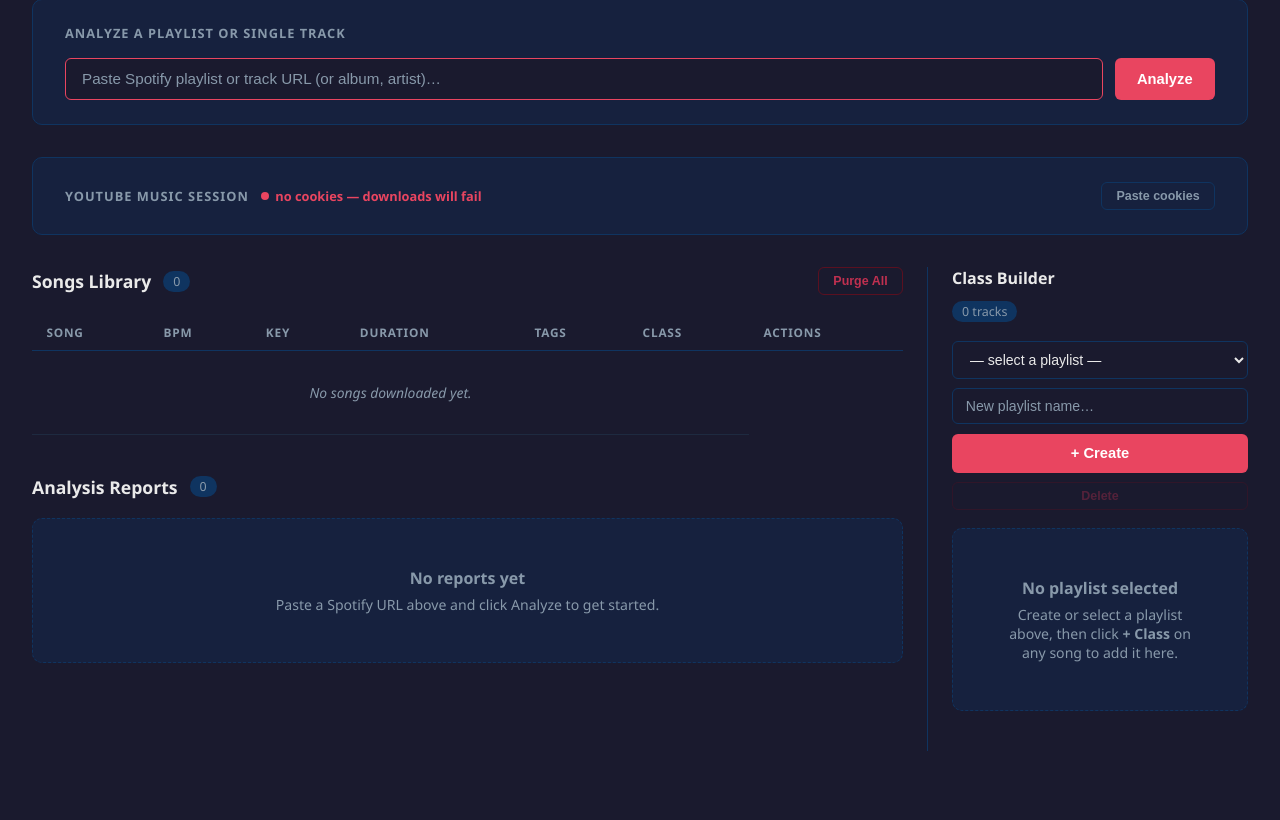
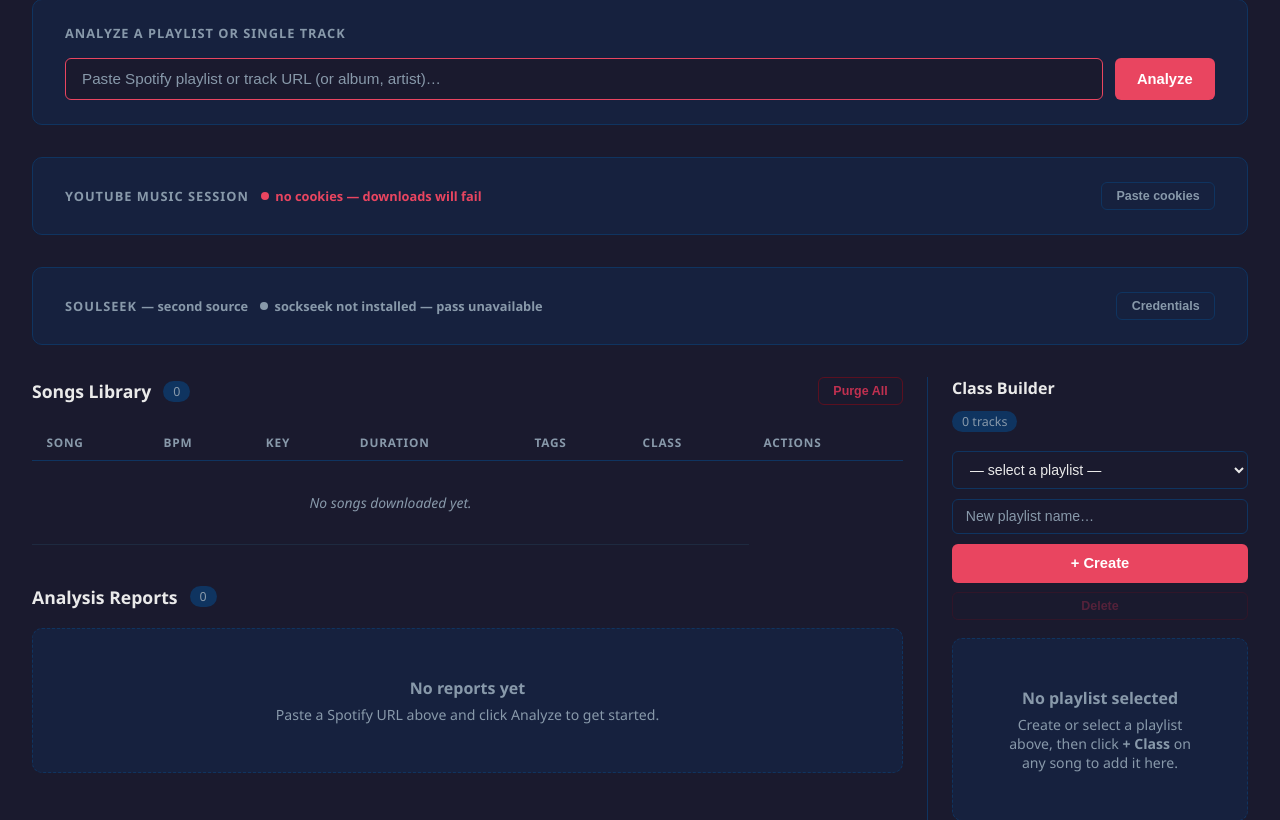
Before and after one commit to joefizz/spotimine, a Flask app: page / in a window 1280 px wide. Shown: the part 141-961 px from the top of the page. Before the commit the page ends 892 px from the top, so only its background shows below. Run offline with Flask 3, Linux system fonts and the light colour scheme; data that the repository does not hold is empty; some libraries are stand-ins or nearby versions.

Commit message:
provide creds in app

```diff
--- a/app.py
+++ b/app.py
@@ -285,6 +285,40 @@ def check_cookies():
     except Exception as exc:
         return jsonify({"premium": False, "log": lines + [str(exc)]}), 500
     return jsonify({"premium": ok, "log": lines})
+
+
+# ── soulseek credentials ──────────────────────────────────────────────────────
+# Same rules as the cookie endpoints: the password goes in, and nothing ever
+# comes back out. The username is returned so you can confirm which account is
+# configured, but there is no route that reads the password back.
+
+@app.route("/soulseek/status")
+def soulseek_status():
+    """What Soulseek configuration is in effect. Never returns the password."""
+    import soulseek
+    return jsonify(soulseek.credentials_status())
+
+
+@app.route("/soulseek/credentials", methods=["PUT"])
+def save_soulseek_credentials():
+    """Store Soulseek credentials for the second download pass."""
+    import soulseek
+    data = request.get_json(silent=True) or {}
+    try:
+        soulseek.save_credentials(data.get("username", ""), data.get("password", ""))
+    except ValueError as exc:
+        return jsonify({"ok": False, "error": str(exc)}), 400
+    except OSError as exc:
+        return jsonify({"ok": False, "error": f"Could not write config: {exc}"}), 500
+    return jsonify({"ok": True, **soulseek.credentials_status()})
+
+
+@app.route("/soulseek/credentials", methods=["DELETE"])
+def delete_soulseek_credentials():
+    """Forget the stored credentials, disabling the Soulseek pass."""
+    import soulseek
+    removed = soulseek.clear_credentials()
+    return jsonify({"ok": True, "removed": removed, **soulseek.credentials_status()})
 
 
 # ── tags ──────────────────────────────────────────────────────────────────────
--- a/soulseek.py
+++ b/soulseek.py
@@ -79,28 +79,97 @@ def is_configured() -> tuple[bool, str]:
     return True, ""
 
 
-def _ensure_config() -> Path:
-    """Write the sockseek config from env vars if we have them.
-
-    Never logged and never returned by any endpoint; the file lives under the
-    already-gitignored data directory.
-    """
-    if not (USERNAME and PASSWORD):
-        return CONFIG_FILE
-
+def _write_config(username: str, password: str, origin: str) -> Path:
+    """Write the sockseek config file. Owner-only, atomic, never logged."""
     CONFIG_FILE.parent.mkdir(parents=True, exist_ok=True)
-    CONFIG_FILE.write_text(
-        "# Written by spotimine from SPOTIMINE_SLSK_* environment variables.\n"
-        f"username = {USERNAME}\n"
-        f"password = {PASSWORD}\n"
+    tmp = CONFIG_FILE.with_name(CONFIG_FILE.name + ".tmp")
+    tmp.write_text(
+        f"# Written by spotimine from {origin}. Contains credentials.\n"
+        f"username = {username}\n"
+        f"password = {password}\n"
         f"listen-port = {LISTEN_PORT}\n",
         encoding="utf-8",
     )
     try:
-        os.chmod(CONFIG_FILE, 0o600)   # credentials
+        os.chmod(tmp, 0o600)   # credentials
     except OSError:
         pass
+    os.replace(tmp, CONFIG_FILE)
     return CONFIG_FILE
+
+
+def _ensure_config() -> Path:
+    """Refresh the config from environment variables if they are set.
+
+    The environment wins over anything saved through the web UI, so a deployment
+    that sets SPOTIMINE_SLSK_* stays authoritative.
+    """
+    if USERNAME and PASSWORD:
+        return _write_config(USERNAME, PASSWORD,
+                             "SPOTIMINE_SLSK_* environment variables")
+    return CONFIG_FILE
+
+
+def save_credentials(username: str, password: str) -> None:
+    """Validate and store Soulseek credentials.
+
+    Raises ValueError with a readable reason rather than writing something the
+    config parser would misread.
+    """
+    username = (username or "").strip()
+    password = password or ""
+
+    if not username:
+        raise ValueError("a Soulseek username is required")
+    if not password:
+        raise ValueError("a Soulseek password is required")
+    # The config is line-oriented "key = value", so a line break in either value
+    # would let the rest of the input inject arbitrary sockseek settings.
+    if any(c in username + password for c in "\r\n"):
+        raise ValueError("username and password cannot contain line breaks")
+
+    _write_config(username, password, "the web UI")
+
+
+def clear_credentials() -> bool:
+    """Delete the stored credentials. Returns whether there were any."""
+    if CONFIG_FILE.exists():
+        CONFIG_FILE.unlink()
+        return True
+    return False
+
+
+def _configured_username() -> str:
+    """The username currently in effect, or "" — never touches the password."""
+    if USERNAME:
+        return USERNAME
+    if CONFIG_FILE.exists():
+        for line in CONFIG_FILE.read_text(encoding="utf-8", errors="replace").splitlines():
+            key, _, value = line.partition("=")
+            if key.strip() == "username":
+                return value.strip()
+    return ""
+
+
+def credentials_status() -> dict:
+    """Report what is configured. Deliberately never includes the password."""
+    ok, reason = is_configured()
+    has_binary = bool(shutil.which(BINARY)) or Path(BINARY).is_file()
+    if USERNAME and PASSWORD:
+        source = "environment"
+    elif CONFIG_FILE.exists():
+        source = "saved"
+    else:
+        source = None
+    return {
+        "binary": has_binary,
+        "configured": ok,
+        "reason": reason or None,
+        "username": _configured_username(),
+        "source": source,
+        # So the UI can explain that env vars override anything saved here.
+        "env_override": bool(USERNAME and PASSWORD),
+    }
 
 
 def write_track_list(songs: list[dict], path: Path) -> int:
--- a/templates/index.html
+++ b/templates/index.html
@@ -63,6 +63,10 @@
   #cookie-text:focus { border-color:var(--accent); }
   #cookie-text::placeholder { color:#4a5a70; }
   .cookie-actions { display:flex; gap:.7rem; margin-top:.8rem; }
+  .slsk-grid { display:flex; gap:.7rem; flex-wrap:wrap; }
+  .slsk-grid input { flex:1; min-width:200px; background:var(--bg); border:1px solid var(--surf2); border-radius:6px; padding:.7rem .9rem; color:var(--text); font-size:.9rem; outline:none; }
+  .slsk-grid input:focus { border-color:var(--accent); }
+  .slsk-grid input::placeholder { color:var(--muted); }
 
   /* ── log ── */
   .log-panel { background:#0d0d1a; border:1px solid var(--surf2); border-radius:var(--r); padding:.9rem 1.1rem; margin-top:1rem; max-height:220px; overflow-y:auto; font-family:'Cascadia Code',Consolas,monospace; font-size:.8rem; line-height:1.65; display:none; }
@@ -281,6 +285,37 @@
     </div>
   </div>
 
+  <!-- Soulseek (second source) -->
+  <div class="card-wrap">
+    <div class="cookie-head">
+      <h2>Soulseek <span style="text-transform:none;letter-spacing:0">— second source</span></h2>
+      <span class="cookie-state unknown" id="slsk-state">
+        <span class="dot" id="slsk-dot"></span><span id="slsk-state-text">checking…</span>
+      </span>
+      <button class="btn-ghost" onclick="toggleSlskPanel()">Credentials</button>
+    </div>
+    <div class="cookie-body" id="slsk-body">
+      <p class="cookie-hint">
+        Used only for tracks YouTube Music cannot supply at 256 kbps — mostly
+        remixes and edits, which exist there only as 128 kbps video entries.
+        Files still have to pass verification, so the library's quality floor
+        does not drop. A Soulseek account is free and is created the first time
+        you sign in with an unused name; use one separate from any Soulseek
+        client you already run.
+      </p>
+      <div class="slsk-grid">
+        <input id="slsk-user" type="text" autocomplete="off" placeholder="Soulseek username">
+        <input id="slsk-pass" type="password" autocomplete="new-password" placeholder="Soulseek password">
+      </div>
+      <div class="cookie-actions">
+        <button id="slsk-save" onclick="saveSlskCredentials()">Save credentials</button>
+        <button class="btn-danger" id="slsk-clear" onclick="clearSlskCredentials()"
+                style="margin-left:0">Forget</button>
+      </div>
+      <div class="log-panel" id="slsk-log"></div>
+    </div>
+  </div>
+
   <div class="main-content" id="main-content">
 
     <div class="main-left" id="main-left">
@@ -434,7 +469,11 @@ let sortState = { column: null, ascending: true };
 const audio   = document.getElementById('audio');
 
 // ── Boot ──────────────────────────────────────────────────────────────────────
-window.addEventListener('load', () => { loadAll(); refreshCookieStatus(); });
+window.addEventListener('load', () => {
+  loadAll();
+  refreshCookieStatus();
+  refreshSlskStatus();
+});
 
 async function loadAll() {
   const [songs, charts, bounds] = await Promise.all([
@@ -862,6 +901,95 @@ async function checkPremium() {
   }
 }
 
+// ── Soulseek credentials ──────────────────────────────────────────────────────
+
+function toggleSlskPanel() {
+  document.getElementById('slsk-body').classList.toggle('open');
+}
+
+function setSlskState(cls, text) {
+  const el = document.getElementById('slsk-state');
+  el.className = 'cookie-state ' + cls;
+  document.getElementById('slsk-state-text').textContent = text;
+  document.getElementById('slsk-dot').className =
+    'dot' + (cls === 'ok' ? ' done' : cls === 'bad' ? ' error' : '');
+}
+
+function slskLog(lines, cls = '') {
+  const panel = document.getElementById('slsk-log');
+  panel.classList.add('open');
+  for (const line of [].concat(lines)) {
+    const div = document.createElement('div');
+    div.className = 'll ' + cls;
+    div.textContent = line;
+    panel.appendChild(div);
+  }
+}
+
+function applySlskStatus(s) {
+  if (!s.binary) {
+    setSlskState('unknown', 'sockseek not installed — pass unavailable');
+  } else if (s.configured) {
+    setSlskState('ok', `ready as ${s.username}` +
+      (s.source === 'environment' ? ' (from environment)' : ''));
+  } else {
+    setSlskState('unknown', 'no credentials — second pass will skip');
+  }
+}
+
+async function refreshSlskStatus() {
+  try {
+    applySlskStatus(await fetch('/soulseek/status').then(r => r.json()));
+  } catch {
+    setSlskState('unknown', 'status unavailable');
+  }
+}
+
+async function saveSlskCredentials() {
+  const btn  = document.getElementById('slsk-save');
+  const user = document.getElementById('slsk-user');
+  const pass = document.getElementById('slsk-pass');
+  if (!user.value.trim() || !pass.value) {
+    alert('Enter both a Soulseek username and password.');
+    return;
+  }
+  btn.disabled = true;
+  try {
+    const res = await fetch('/soulseek/credentials', {
+      method: 'PUT',
+      headers: { 'Content-Type': 'application/json' },
+      body: JSON.stringify({ username: user.value, password: pass.value }),
+    });
+    const data = await res.json();
+    if (!data.ok) { slskLog('Rejected: ' + data.error, 'err'); return; }
+    // Never keep the password in the DOM once it has been stored.
+    pass.value = '';
+    slskLog(`Saved. The next run will use Soulseek for tracks YouTube Music ` +
+            `cannot supply at 256 kbps.`, 'ok');
+    if (data.env_override) {
+      slskLog('Note: SPOTIMINE_SLSK_* environment variables are set and take ' +
+              'precedence over what you just saved.', 'err');
+    }
+    applySlskStatus(data);
+  } catch (err) {
+    slskLog('Save failed: ' + err, 'err');
+  } finally {
+    btn.disabled = false;
+  }
+}
+
+async function clearSlskCredentials() {
+  if (!confirm('Forget the stored Soulseek credentials? The second pass will stop running.')) return;
+  try {
+    const data = await fetch('/soulseek/credentials', { method: 'DELETE' })
+      .then(r => r.json());
+    slskLog(data.removed ? 'Credentials forgotten.' : 'Nothing was stored.', 'ok');
+    applySlskStatus(data);
+  } catch (err) {
+    slskLog('Could not clear: ' + err, 'err');
+  }
+}
+
 function setStatus(state, text) {
   const bar = document.getElementById('status-bar');
   bar.style.display = 'flex';
```
